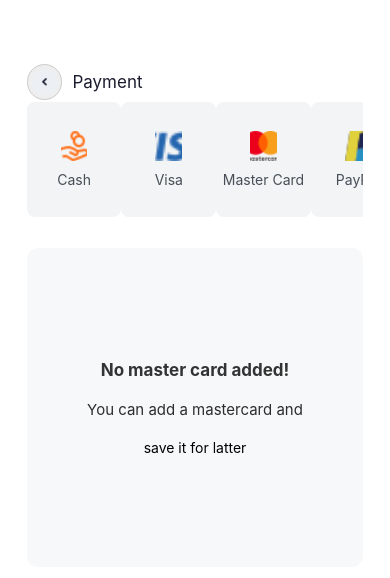
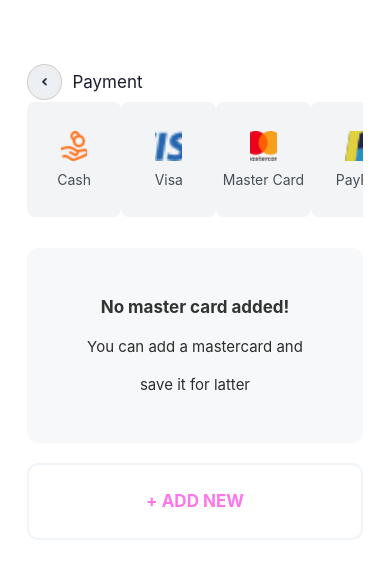
Before and after one commit to mdcodelab/frontend-react-native-from-figma, a React Native app: screen / in a window 390 px wide. Shown: the top 578 px of the page. Built offline with nearby package versions, Linux system fonts and the light colour scheme.

Commit message:
AdddNewButton

```diff
--- /dev/null
+++ b/components/AddNewButtpn.tsx
@@ -0,0 +1,32 @@
+import React from 'react';
+import { TouchableOpacity, StyleSheet, Text } from 'react-native';
+import { s, vs } from 'react-native-size-matters';
+
+function AddNewButton() {
+  return (
+    <TouchableOpacity style={styles.container}>
+      <Text style={styles.containerText}>+ ADD NEW</Text>
+    </TouchableOpacity>
+  );
+}
+
+export default AddNewButton;
+
+const styles = StyleSheet.create({
+  container: {
+    width: '100%', // full width
+    height: vs(62),
+    marginTop: vs(16),
+    borderRadius: s(10),
+    borderWidth: s(2),
+    borderColor: 'rgba(240, 245, 250, 1)',
+    backgroundColor: '#fff',
+    alignItems: "center",
+    justifyContent: "center",
+  },
+  containerText: {
+    fontSize: 17,
+    fontWeight: "700",
+    color: 'rgba(255, 118, 234, 1)',
+  },
+});
--- a/components/PaymentBox.tsx
+++ b/components/PaymentBox.tsx
@@ -7,7 +7,7 @@ function PaymentBox() {
     <View style={styles.container}>
       <Text style={styles.centerText}>No master card added!</Text>
       <Text style={styles.subtitle}>You can add a mastercard and</Text>
-      <Text style={styles.subtitle} style={{marginTop: "-20"}}>save it for latter</Text>
+        <Text style={styles.subtitle}>save it for latter</Text>
     </View>
   );
 }
@@ -17,7 +17,7 @@ export default PaymentBox;
 const styles = StyleSheet.create({
   container: {
     width: '100%', // full width
-    height: vs(257),
+    height: vs(157),
     borderRadius: s(10),
     backgroundColor: 'rgba(247, 248, 249, 1)',
     flexDirection: "column",
--- a/screens/PaymentScreen.tsx
+++ b/screens/PaymentScreen.tsx
@@ -4,6 +4,7 @@ import BackButton from '../components/BackButton';
 import { s, vs } from 'react-native-size-matters';
 import PaymentsList from '../components/PaymentsList';
 import PaymentBox from '../components/PaymentBox';
+import AddNewButton from '../components/AddNewButtpn';
 
 
 function PaymentScreen() {
@@ -15,6 +16,7 @@ function PaymentScreen() {
       </View>
       <PaymentsList></PaymentsList>
       <PaymentBox></PaymentBox>
+      <AddNewButton></AddNewButton>
     </View>
   )
 }
```
